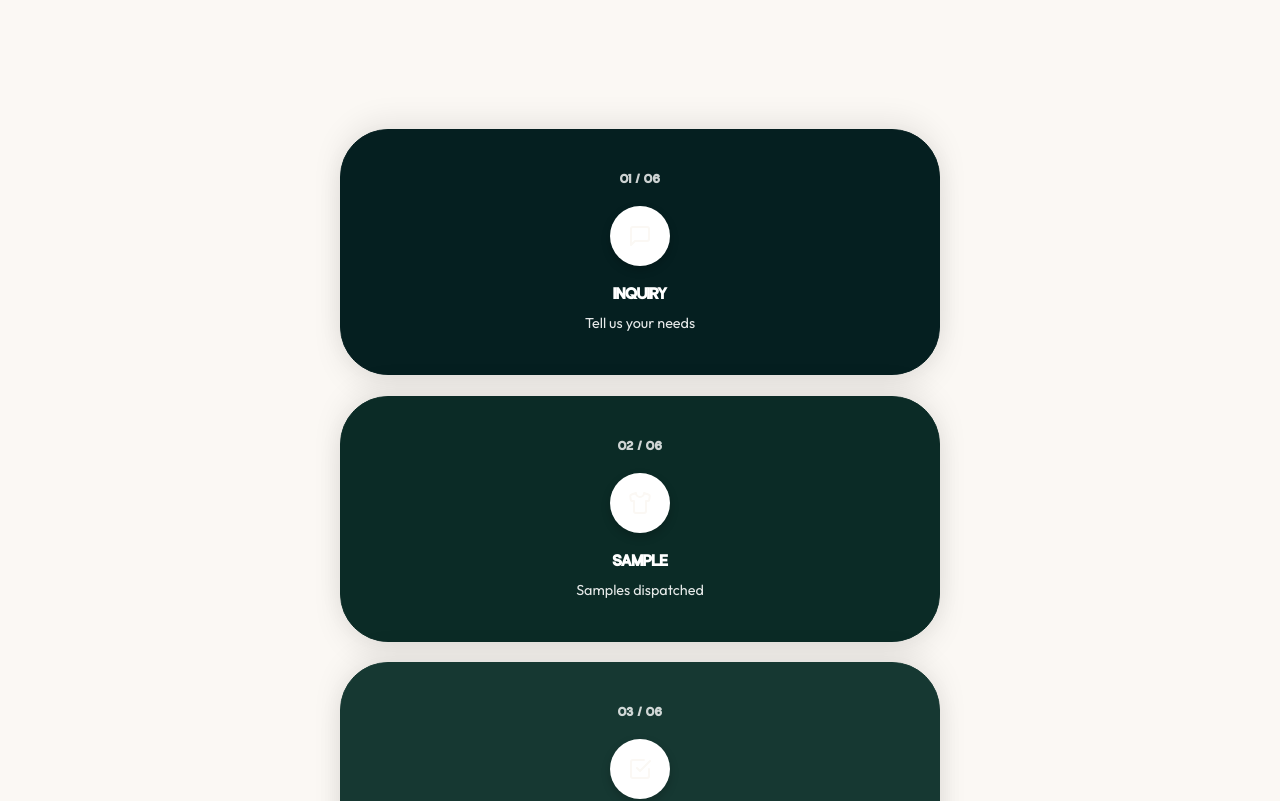
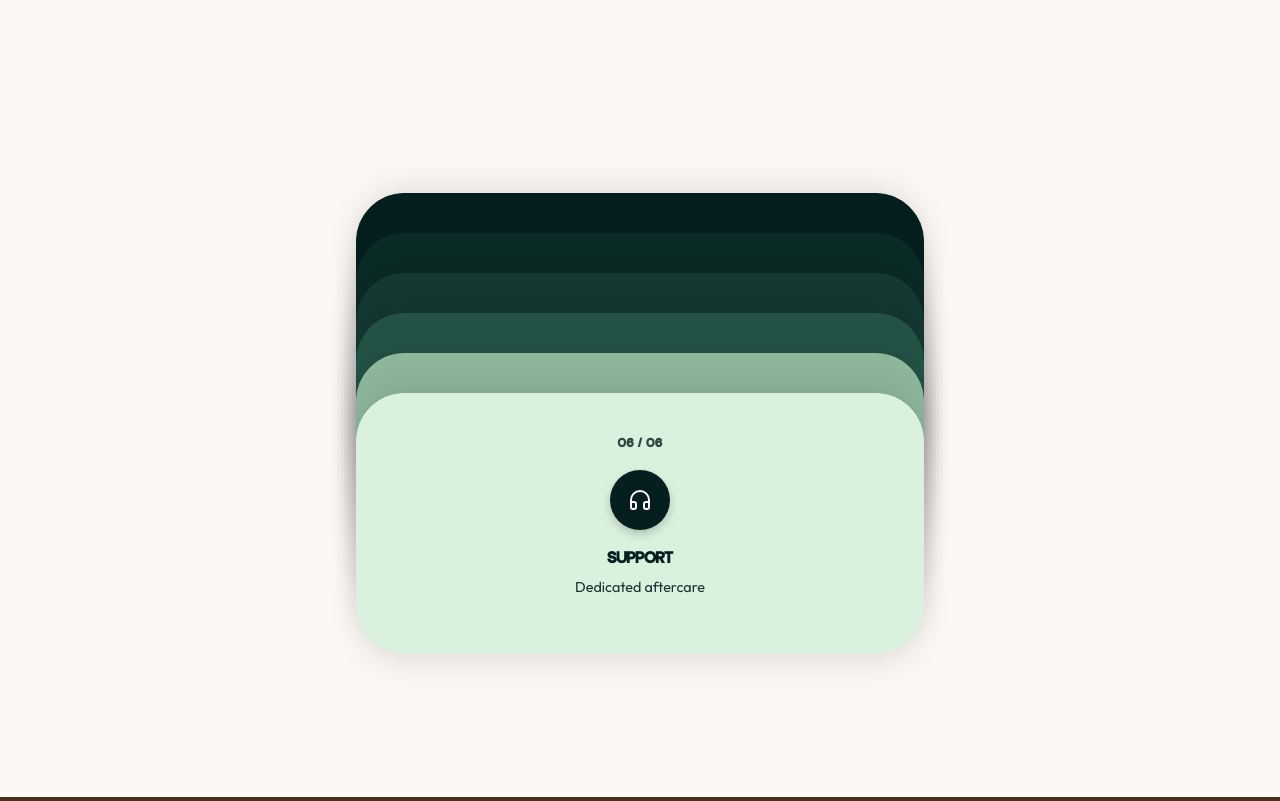
Before and after one commit to PTejasKr/alphaxgen, a Next.js app: page / in a window 1280 px wide. Shown: the part 2160-2961 px from the top of the page. Built offline with nearby package versions, Linux system fonts and the light colour scheme.

Commit message:
feat: updated our process section to be a static overlapping accordion stack

```diff
--- a/src/components/home/ProcessSection.module.css
+++ b/src/components/home/ProcessSection.module.css
@@ -33,33 +33,34 @@
 .compactBottom { padding-bottom: calc(var(--space-xl) / 2) !important; }
 
 /* ---------------------------------
-   UNIVERSAL STACKED SCROLL LAYOUT
+   STATIC STACKED ACCORDION LAYOUT
 ---------------------------------- */
 .timelineContainer {
+  display: flex;
+  flex-direction: column;
   position: relative;
   width: 100%;
-  max-width: 600px; /* Increased from 400px to look good on desktop too */
+  max-width: 600px;
   margin: 0 auto;
-  padding-bottom: 20vh;
+  padding: 4rem 1rem;
 }
 
 .mobileStepCard {
-  position: sticky;
-  top: 15vh;
+  position: relative;
   width: 100%;
-  margin-bottom: 20px;
+  height: 260px; /* Fixed height to ensure consistent overlapping */
   will-change: transform;
   transition: transform 0.3s cubic-bezier(0.2, 0.8, 0.2, 1), z-index 0s 0.3s;
 }
 
+.mobileStepCard:not(:first-child) {
+  margin-top: -220px; /* Leaves 40px visible for each pill, hiding text perfectly */
+}
+
 .mobileStepCard:hover {
   z-index: 50 !important; /* Bring to top on hover */
-  transform: translateY(-15px); /* Expand by popping up slightly */
+  transform: translateY(-20px); /* Expand by popping up slightly */
   transition: transform 0.3s cubic-bezier(0.2, 0.8, 0.2, 1), z-index 0s 0s;
-}
-
-.mobileStepCard:last-child {
-  margin-bottom: 0;
 }
 
 .mobileCardContent {
--- a/src/components/home/ProcessSection.tsx
+++ b/src/components/home/ProcessSection.tsx
@@ -87,13 +87,7 @@ const StackedCard = ({ step, index, totalSteps }: { step: any, index: number, to
   const color = colors[index % colors.length];
 
   return (
-    <div
-      className={styles.mobileStepCard}
-      style={{
-        top: `calc(15vh + ${index * 20}px)`,
-        zIndex: index + 1
-      }}
-    >
+    <div className={styles.mobileStepCard}>
       <div
         className={styles.mobileCardContent}
         style={{
```
